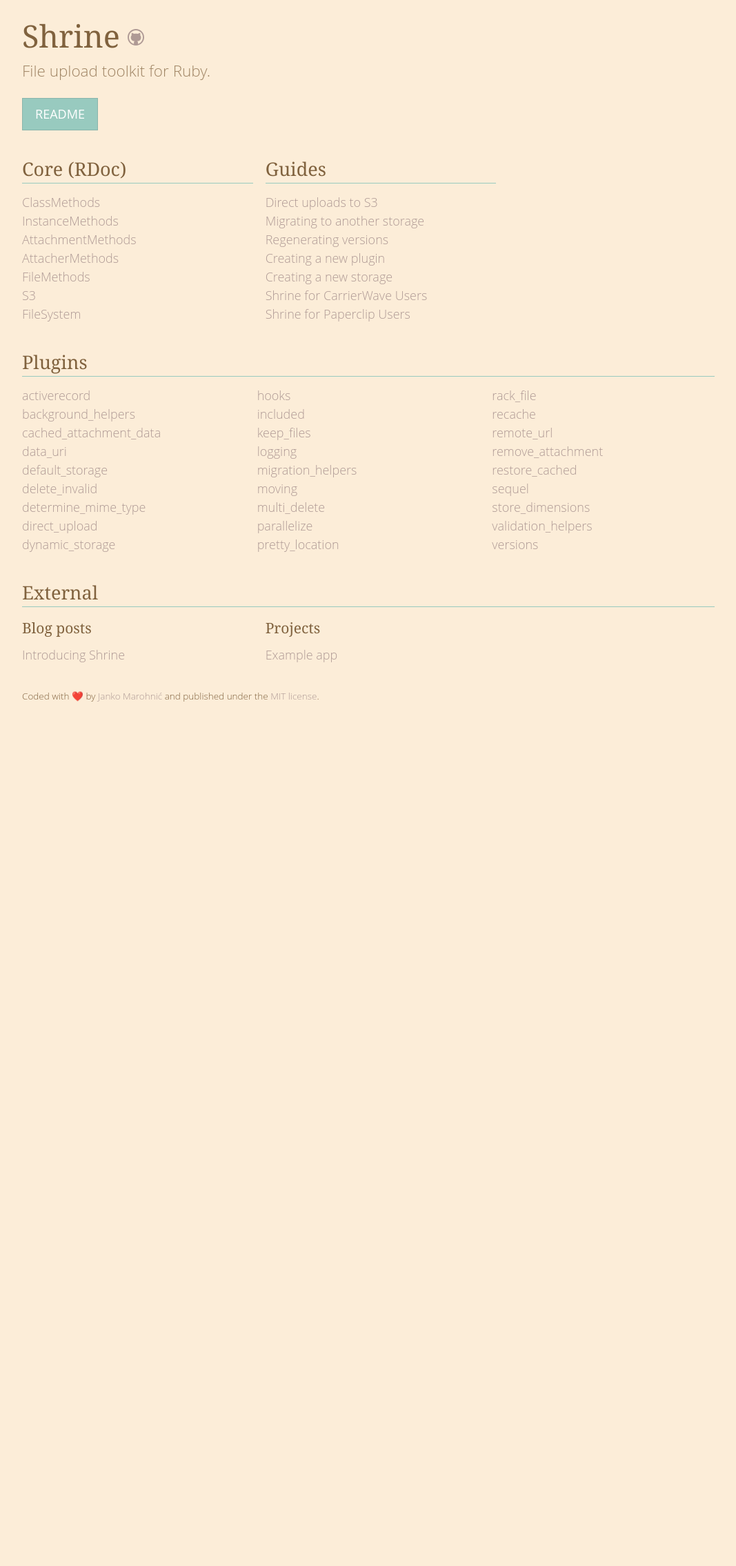
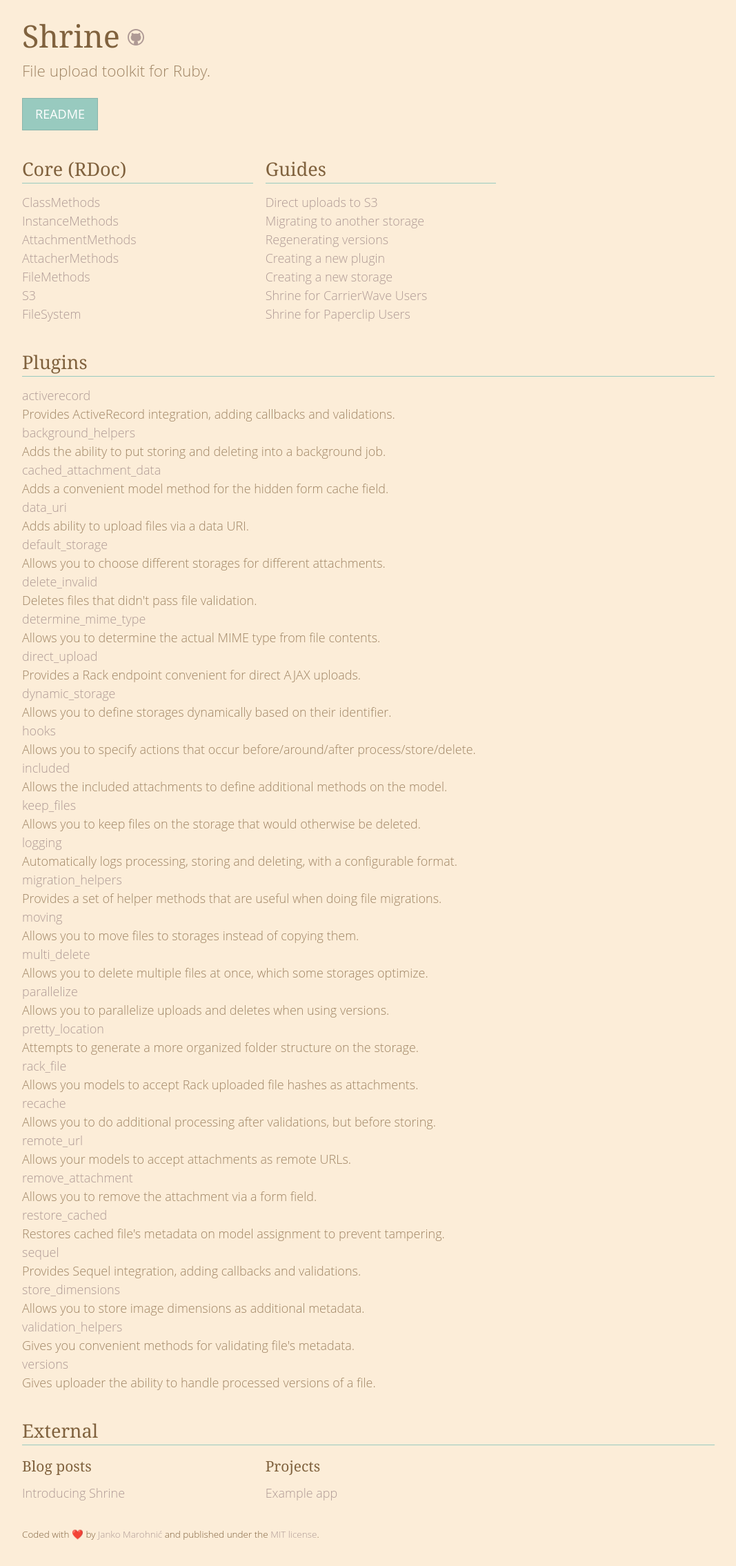
Before and after one commit to avinashcodeer/Romenics, a Jekyll site: the page built from www/index.html, in a window 1280 px wide. Shown: the whole page at 69% size, without its empty margins (106-1173 px from the left). Built offline with Jekyll 4.4.1, drawn with Linux system fonts in a browser that asks for light colours; emoji names are drawn with the system emoji font; before the commit the page ends 1055 px from its top, so only the background shows below that.

Commit message:
Shortly describe each plugin on the website

```diff
--- a/www/_data/plugins.yml
+++ b/www/_data/plugins.yml
@@ -1,81 +1,108 @@
 -
   name: activerecord
   path: Activerecord.html
+  description: Provides ActiveRecord integration, adding callbacks and validations.
 -
   name: background_helpers
   path: BackgroundHelpers.html
+  description: Adds the ability to put storing and deleting into a background job.
 -
   name: cached_attachment_data
   path: CachedAttachmentData.html
+  description: Adds a convenient model method for the hidden form cache field.
 -
   name: data_uri
   path: DataUri.html
+  description: Adds ability to upload files via a data URI.
 -
   name: default_storage
   path: DefaultStorage.html
+  description: Allows you to choose different storages for different attachments.
 -
   name: delete_invalid
   path: DeleteInvalid.html
+  description: Deletes files that didn't pass file validation.
 -
   name: determine_mime_type
   path: DetermineMimeType.html
+  description: Allows you to determine the actual MIME type from file contents.
 -
   name: direct_upload
   path: DirectUpload.html
+  description: Provides a Rack endpoint convenient for direct AJAX uploads.
 -
   name: dynamic_storage
   path: DynamicStorage.html
+  description: Allows you to define storages dynamically based on their identifier.
 -
   name: hooks
   path: Hooks.html
+  description: Allows you to specify actions that occur before/around/after process/store/delete.
 -
   name: included
   path: Included.html
+  description: Allows the included attachments to define additional methods on the model.
 -
   name: keep_files
   path: KeepFiles.html
+  description: Allows you to keep files on the storage that would otherwise be deleted.
 -
   name: logging
   path: Logging.html
+  description: Automatically logs processing, storing and deleting, with a configurable format.
 -
   name: migration_helpers
   path: MigrationHelpers.html
+  description: Provides a set of helper methods that are useful when doing file migrations.
 -
   name: moving
   path: Moving.html
+  description: Allows you to move files to storages instead of copying them.
 -
   name: multi_delete
   path: MultiDelete.html
+  description: Allows you to delete multiple files at once, which some storages optimize.
 -
   name: parallelize
   path: Parallelize.html
+  description: Allows you to parallelize uploads and deletes when using versions.
 -
   name: pretty_location
   path: PrettyLocation.html
+  description: Attempts to generate a more organized folder structure on the storage.
 -
   name: rack_file
   path: RackFile.html
+  description: Allows you models to accept Rack uploaded file hashes as attachments.
 -
   name: recache
   path: Recache.html
+  description: Allows you to do additional processing after validations, but before storing.
 -
   name: remote_url
   path: RemoteUrl.html
+  description: Allows your models to accept attachments as remote URLs.
 -
   name: remove_attachment
   path: RemoveAttachment.html
+  description: Allows you to remove the attachment via a form field.
 -
   name: restore_cached
   path: RestoreCached.html
+  description: Restores cached file's metadata on model assignment to prevent tampering.
 -
   name: sequel
   path: Sequel.html
+  description: Provides Sequel integration, adding callbacks and validations.
 -
   name: store_dimensions
   path: StoreDimensions.html
+  description: Allows you to store image dimensions as additional metadata.
 -
   name: validation_helpers
   path: ValidationHelpers.html
+  description: Gives you convenient methods for validating file's metadata.
 -
   name: versions
   path: Versions.html
+  description: Gives uploader the ability to handle processed versions of a file.
--- a/www/_sass/_grid.scss
+++ b/www/_sass/_grid.scss
@@ -13,9 +13,3 @@
     margin-bottom: 0;
   }
 }
-
-.plugins ul {
-  @include mq(sm) {
-    @include columns(3);
-  }
-}
--- a/www/index.html
+++ b/www/index.html
@@ -54,15 +54,18 @@
     <section class="plugins">
       <h2 id="plugins">Plugins</h2>
 
-      <ul>
+      <dl>
         {% for item in site.data.plugins %}
-        <li>
+        <dt>
           <a href="http://{{ site.url }}/rdoc/classes/Shrine/Plugins/{{ item.path }}">
             {{ item.name }}
           </a>
-        </li>
+        </dt>
+        <dd>
+          {{ item.description }}
+        </dd>
         {% endfor %}
-      </ul>
+      </dl>
     </section>
 
     <!-- <section> -->
```
